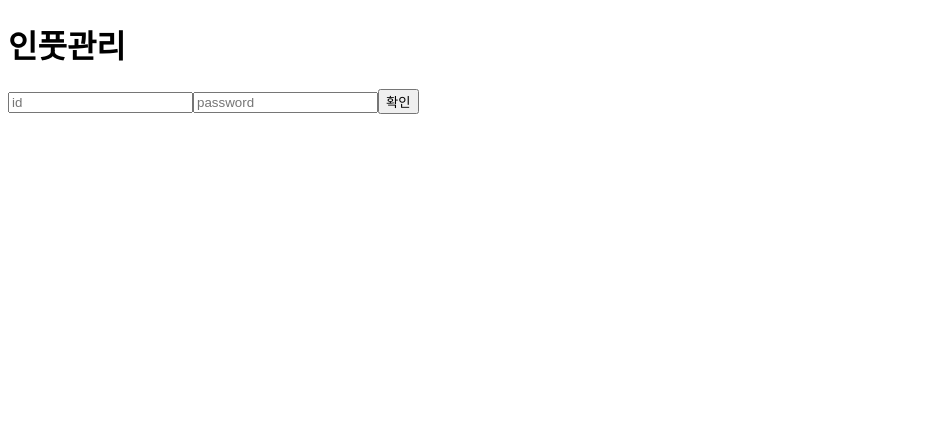
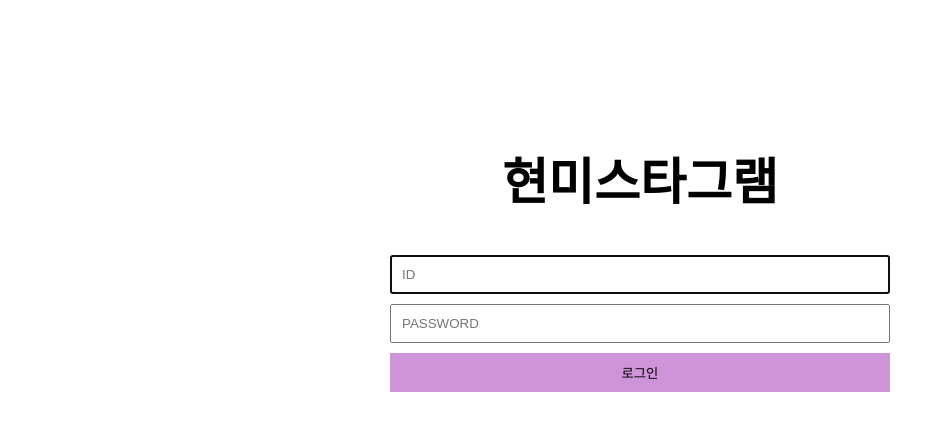
Before and after one commit to sangcheol-LEE/reactBasicStudy, a React (Create React App) app: page / in a window 1280 px wide. Shown: the top 430 px of the page, without its empty margins (0-945 px from the left). Built offline with nearby package versions, Linux system fonts and the light colour scheme.

Commit message:
login practice

```diff
--- a/src/App.js
+++ b/src/App.js
@@ -4,12 +4,12 @@ import EventPractice from "./EventPractice";
 import EventPracticeFunc from "./EventPracticeFunc";
 import MyComponent from "./MyComponent";
 import Say from "./Say";
-import Children from "./Children";
+import LoginPractice from "./LoginPractice";
 
 function App() {
   return (
     <>
-    <Children />
+    <LoginPractice />
     </>
   );
 }
--- a/src/Children.js
+++ /dev/null
@@ -1,68 +0,0 @@
-import React,{ useState } from 'react';
-import styled from 'styled-components';
-
-const Children = () => {
-
-  const [form,setForm] = useState({
-    id: '',
-    password : '',
-  })
-
-  const {id,password} = form
-
-  const handleChange = e => {
-  const {name,value} = e.target
-
-    const nextForm = {
-      ...form,
-      [name] : value
-    }
-    setForm(nextForm)
-  };
-
-  const onClick = () => {
-    alert(id + ": " + password)
-    setForm({
-      id: '',
-      password: '',
-    });
-  }
-
-  const onKeyPress = e => {
-    if(e.key === "Enter") {
-      onClick()
-    }
-  }
-
-  return (
-    <>
-    <h1>인풋관리</h1>
-
-      <input
-        type="text"
-        name="id"
-        placeholder="id"
-        value={id}
-        onChange={handleChange}
-      />
-
-      <input
-        type="text"
-        name="password"
-        placeholder="password"
-        value={password}
-        onChange={handleChange}
-        onKeyPress={onKeyPress}
-      />
-
-      <button
-        onClick={onClick}
-      >확인</button>
-
-    </>
-  )
-}
-
-
-
-export default Children;
--- /dev/null
+++ b/src/LoginPractice.js
@@ -0,0 +1,98 @@
+import React,{useState} from 'react';
+import styled from 'styled-components';
+
+const LoginPractice = () => {
+
+  const [form,setForm] = useState({
+    id: '',
+    password: ''
+  })
+
+  const {id,password} = form;
+  const handleChange = e => {
+    const nextForm = {
+      ...form, // 기존의 form 자리에 form 내용을 복사한 후
+      [e.target.name] : e.target.value // 원하는 값을 덮어 씌운다.
+    }
+    setForm(nextForm)
+
+}
+
+  const handleClick = () => {
+    alert(`아이디는 ${id}이고 password는 ${password}입니다.`)
+    setForm({
+      id: "",
+      password: "",
+    })
+  }
+
+  const handleOnKeyPress = e => {
+    if(e.key === "Enter") {
+      handleClick()
+    }
+  }
+
+  return (
+    <Form>
+    <h1>현미스타그램</h1>
+    <LoginForm>
+      <InputForm
+        type="text"
+        name="id"
+        placeholder="ID"
+        value={id}
+        autoFocus
+        onChange={handleChange}
+      />
+
+      <InputForm
+        type="password"
+        name="password"
+        placeholder="PASSWORD"
+        value={password}
+        onChange={handleChange}
+        onKeyPress={handleOnKeyPress}
+
+      />
+
+      <LoginButton
+        onClick={handleClick}
+      >로그인</LoginButton>
+    </LoginForm>
+    </Form>
+  )
+}
+
+const Form = styled.section`
+  display: flex;
+  align-items: center;
+  flex-direction:column;
+  margin: 100px 0px;
+  h1 {
+    font-size: 50px;
+  }
+
+
+`;
+const LoginForm = styled.article`
+  display: flex;
+  flex-direction:column;
+  width: 500px;
+
+`;
+const InputForm = styled.input `
+  padding: 10px;
+  margin-bottom: 10px;
+`;
+
+const LoginButton = styled.button `
+  padding: 10px;
+  background-color: #CE93D8;
+  border:none;
+  &:hover {
+    cursor: pointer;
+  }
+
+`;
+
+export default LoginPractice
```
